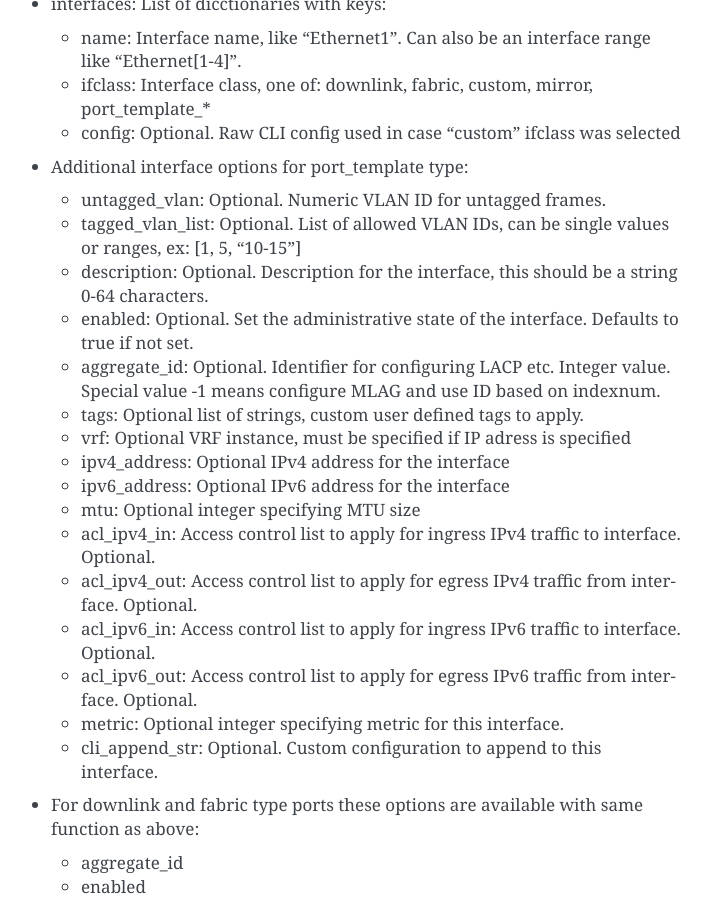
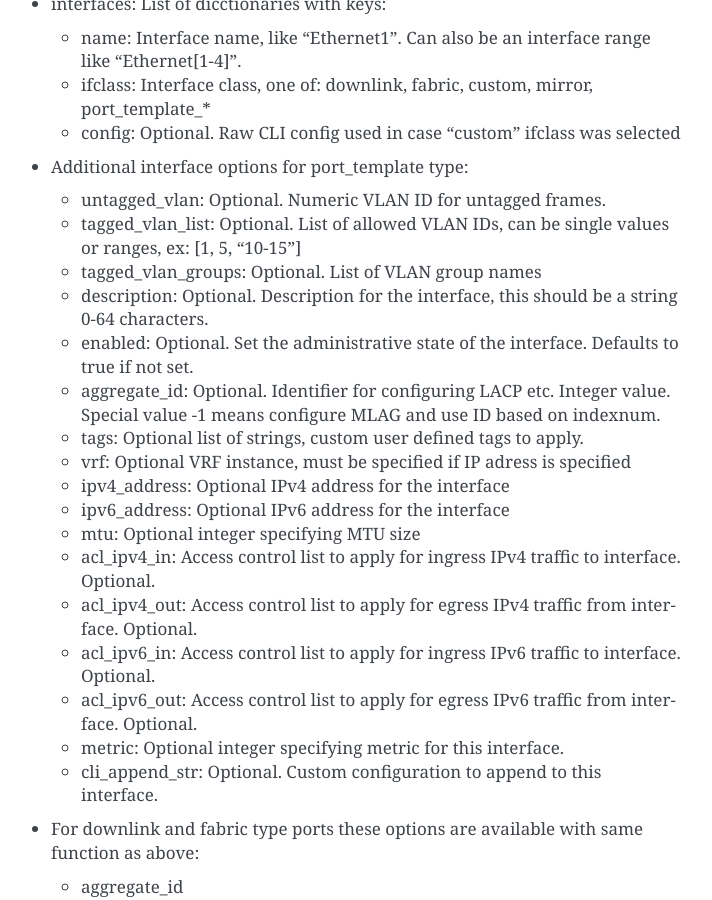
Before and after one commit to SUNET/cnaas-nms, a Sphinx documentation site: the page built from docs/reporef/index.rst, in a window 1280 px wide and 900 px high, scrolled down 16912 px. Shown: the whole window, without its empty margins (399-1111 px from the left). Built offline with Sphinx 7.4.7, drawn with Linux system fonts in a browser that asks for light colours.

Commit message:
Add doc for interface tagged_vlan_groups

```diff
--- a/docs/reporef/index.rst
+++ b/docs/reporef/index.rst
@@ -752,6 +752,7 @@ Keys for interfaces.yml or interfaces_<model>.yml:
 
   * untagged_vlan: Optional. Numeric VLAN ID for untagged frames.
   * tagged_vlan_list: Optional. List of allowed VLAN IDs, can be single values or ranges, ex: [1, 5, "10-15"]
+  * tagged_vlan_groups: Optional. List of VLAN group names
   * description: Optional. Description for the interface, this should be a string 0-64 characters.
   * enabled: Optional. Set the administrative state of the interface. Defaults to true if not set.
   * aggregate_id: Optional. Identifier for configuring LACP etc. Integer value.
```
